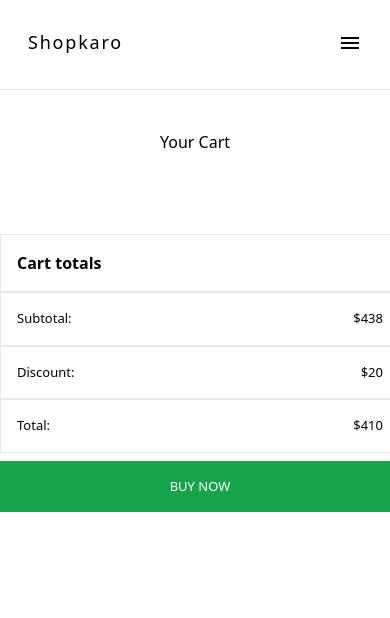
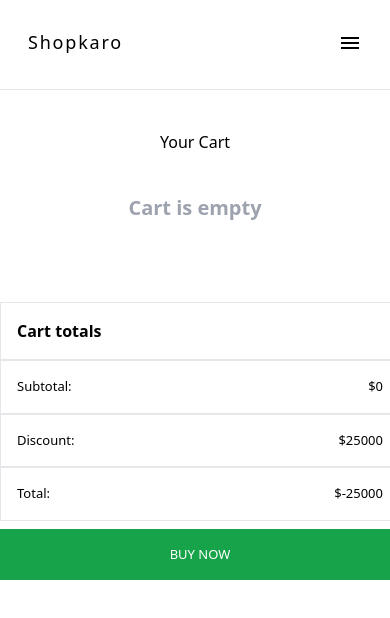
Before and after one commit to AmritHimanshu/Profile.fyi-Assignment, a Next.js app in the folder client/: page /cart in a window 390 px wide. Shown: the top 618 px of the page. Built offline with nearby package versions, Linux system fonts and the light colour scheme.

Commit message:
making cart page responsive

```diff
--- a/client/src/pages/cart.js
+++ b/client/src/pages/cart.js
@@ -8,6 +8,8 @@ import CancelIcon from "@mui/icons-material/Cancel";
 
 function Cart() {
   const [cartItems, setCartItems] = useState([]);
+  const [subTotal,setSubTotal] = useState(0);
+  const [discount,setDiscount] = useState(25000);
   const dispatch = useDispatch();
 
   useEffect(() => {
@@ -16,7 +18,12 @@ function Cart() {
     if (items == null) itemsObj = [];
     else itemsObj = JSON.parse(items);
     dispatch(setCount(itemsObj.length));
-  }, [cartItems]);
+
+    let totalPrice = 0;
+    cartItems.map((cartItem)=>totalPrice  += (cartItem.quantity*cartItem.price));
+    setSubTotal(totalPrice);
+
+  }, [cartItems,dispatch]);
 
   useEffect(() => {
     let itemsObj = [];
@@ -37,6 +44,8 @@ function Cart() {
   };
 
   const handleQuantity = (e, id) => {
+    let value = e.target.value;
+    if(e.target.value == '') value = 0;
     let itemsObj = [];
     const items = localStorage.getItem("items");
     if (items == null) itemsObj = [];
@@ -44,7 +53,7 @@ function Cart() {
 
     if (e.target.value >= 0) {
       const updatedItems = itemsObj.map((item) =>
-        item.id === id ? { ...item, quantity: parseInt(e.target.value) } : item
+        item.id === id ? { ...item, quantity: parseInt(value) } : item
       );
       localStorage.setItem("items", JSON.stringify(updatedItems));
       setCartItems(updatedItems);
@@ -66,8 +75,8 @@ function Cart() {
       <div>
         <div className="text-center font-medium p-10">Your Cart</div>
         <div className="mb-10">
-          <table className="hidden lg:block w-max m-auto divide-y divide-gray-200 mb-10">
-            {cartItems.length > 0 ? <thead className="bg-gray-100 bg-opacity-80">
+          {cartItems.length > 0 ? <table className="hidden lg:block w-max m-auto divide-y divide-gray-200 mb-10">
+            <thead className="bg-gray-100 bg-opacity-80">
               <tr>
                 <th className="px-6 py-3 text-left text-xs font-medium text-gray-500 uppercase tracking-wider"></th>
                 <th className="px-6 py-3 text-left text-xs font-medium text-gray-500 uppercase tracking-wider">
@@ -83,7 +92,7 @@ function Cart() {
                   Subtotal
                 </th>
               </tr>
-            </thead> : <div className="text-xl font-bold text-gray-400">Cart is empty</div>}
+            </thead>
             <tbody className="bg-gray-100 bg-opacity-60 shadow-sm">
               {cartItems?.map((cartItem) => (
                 <tr key={cartItem.id}>
@@ -119,7 +128,7 @@ function Cart() {
                 </tr>
               ))}
             </tbody>
-          </table>
+          </table> : <div className="text-xl font-bold text-gray-400 text-center mb-10">Cart is empty</div>}
 
           <div className="space-y-5 pb-10 lg:hidden">
             {cartItems?.map((cartItem) => (
@@ -175,15 +184,15 @@ function Cart() {
             <div className="border p-4 font-semibold">Cart totals</div>
             <div className="border flex items-center justify-between p-4 text-[13px] md:text-[15px]">
               <div className="font-medium">Subtotal:</div>
-              <div>$438</div>
+              <div>${subTotal}</div>
             </div>
             <div className="border flex items-center justify-between p-4 text-[13px] md:text-[15px]">
               <div className="font-medium">Discount:</div>
-              <div>$20</div>
+              <div>${discount}</div>
             </div>
             <div className="border flex items-center justify-between p-4 text-[13px] md:text-[15px]">
               <div className="font-medium">Total:</div>
-              <div>$410</div>
+              <div>${subTotal-discount}</div>
             </div>
             <button className="p-4 my-2 w-full bg-green-600 text-white font-medium text-[13px] md:text-[15px]">BUY NOW</button>
           </div>
--- a/client/src/pages/components/Body.js
+++ b/client/src/pages/components/Body.js
@@ -23,7 +23,8 @@ function Body() {
       try {
         setLoading(true);
         const res = await fetch(
-          `https://api.escuelajs.co/api/v1/products?offset=0&limit=20`
+          // `https://api.escuelajs.co/api/v1/products?offset=0&limit=20`
+          'https://api.pujakaitem.com/api/products'
         );
         const data = await res.json();
         // console.log(data)
@@ -62,9 +63,9 @@ function Body() {
             <Card
               key={index}
               id={product.id}
-              source={product.images[0]}
-              alternate={product.category.name}
-              title={product.title}
+              source={product.image}
+              alternate={product.category}
+              title={product.name}
               price={product.price}
               onClick={handleOnClick}
             />
```
